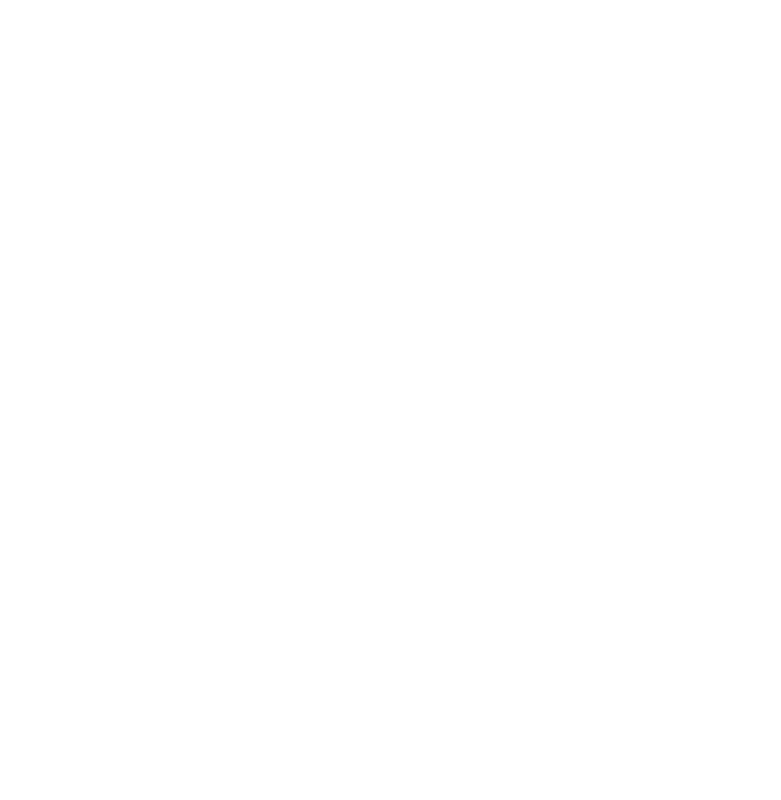
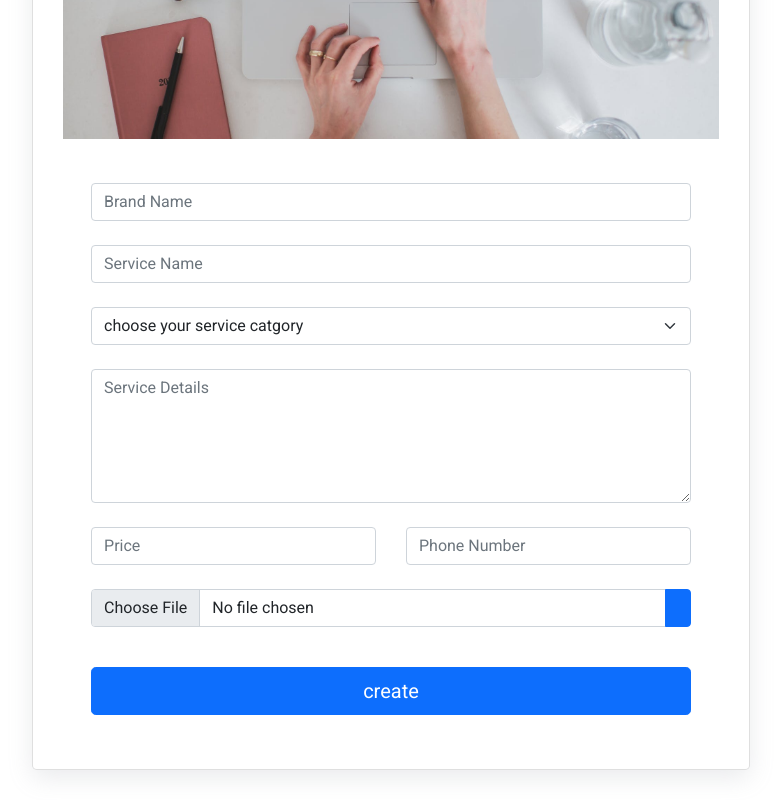
Before and after one commit to Mhmd3ssam/Joy, a React (Create React App) app in the folder client/: page /signup in a window 1280 px wide. Shown: the part 1019-1819 px from the top of the page, without its empty margins (249-1030 px from the left). Before the commit the page ends 818 px from the top, so only its background shows below. Built offline with nearby package versions, Linux system fonts and the light colour scheme; no server answers.

Commit message:
upadte register part one

```diff
--- a/client/src/components/Signup.js
+++ b/client/src/components/Signup.js
@@ -5,7 +5,7 @@ import { auth } from "../Firebase";
 import { Link, useHistory } from "react-router-dom"
 import { getStorage, ref as storageRef, uploadBytesResumable, getDownloadURL } from "firebase/storage";
 import {  MDBInput } from 'mdbreact';
-
+import RegisterImage from "../pages/CreateService/images/register.jpeg"
 import app from "../Firebase";
 
 export default function Signup() {
@@ -145,6 +145,191 @@ export default function Signup() {
           </div>
           </Card>
       </Container>
+      <Container className="mt-5">
+      <section className="h-100 h-custom">
+        <div className="container  h-100">
+          <div className="row d-flex justify-content-center align-items-center h-100">
+            <div className="col-md-8 ">
+              <div className="card rounded-3">
+
+                <img
+                src={RegisterImage}
+                className="w-100"
+                style={{
+                  borderTopLeftRadius: ".3rem",
+                  borderTopRightRadius: ".3rem",
+                  height: "261px",
+                  objectFit: "cover"
+                }}
+                alt="Sample photo"
+              />
+
+                <div className="card-body  ">
+                  <h3 className="mb-4 pb-2 pb-md-0  px-md-2 text-center text-primary">
+
+                  </h3>
+                  <form className="px-md-2" >
+                    <div className=" mb-4">
+                      <input
+                        type="text"
+                        className="form-control"
+                        placeholder="Brand Name"
+                        //ref={brandNameRef}
+                        onChange={(e) => {
+                        //  handleInputChange(e);
+                        }}
+                       // value={brandName}
+                        name="brandName"
+                      />
+                      {/* {errors.brandName ? (
+                        <small className="text-danger ms-1">
+                          {errors.brandName}
+                        </small>
+                      ) : null} */}
+                    </div>
+
+                    <div className="mb-4">
+                      <input
+                        type="text"
+                        className="form-control"
+                        placeholder="Service Name"
+                        //ref={serviceNameRef}
+                        onChange={(e) => {
+                         // handleInputChange(e);
+                        }}
+                        //value={serviceName}
+                        name="serviceName"
+                      />
+                      {/* {errors.serviceName ? (
+                        <small className="text-danger ms-1">
+                          {errors.serviceName}
+                        </small>
+                      ) : null}{" "} */}
+                    </div>
+                    <div className="mb-4">
+                      <select
+                        className="form-select"
+                        onChange={(e) => {
+                          //handleInputChange(e);
+                        }}
+                        name="catgoryName"
+                        required
+                      >
+                        <option disabled selected>
+                          choose your service catgory
+                        </option>
+                        <option value="Rent">Rent</option>
+                        <option value="Hotels">Hotels</option>
+                        <option value="Restaurants">Restaurants</option>
+                      </select>
+                      {/* {errors.catagory ? (
+                        <small className="text-danger ms-1">{errors.catagory}</small>
+                      ) : null} */}
+                    </div>
+
+                    <div className=" mb-4">
+                      <textarea
+                        className="form-control"
+                        placeholder="Service Details"
+                        rows="5"
+                        //ref={serviceDescripitionRef}
+                        onChange={(e) => {
+                          //handleInputChange(e);
+                        }}
+                        //value={serviceDescripition}
+                        name="serviceDescripition"
+                      />
+                      {/* {errors.serviceDescripition ? (
+                        <small className="text-danger ms-1">
+                          {errors.serviceDescripition}
+                        </small>
+                      ) : null} */}
+                    </div>
+
+                    <div className="row">
+                      <div className="col-md-6 mb-4">
+                        <div className=" datepicker">
+                          <input
+                            type="number"
+                            className="form-control"
+                            placeholder="Price"
+                            //ref={servicePriceRef}
+                            //value={servicePrice}
+                            name="servicePrice"
+                            onChange={(e) => {
+                              //handleInputChange(e);
+                            }}
+                          />
+                        </div>
+                        {/* {errors.servicePrice ? (
+                          <small className="text-danger ms-1">
+                            {errors.servicePrice}
+                          </small>
+                        ) : null} */}
+                      </div>
+                      <div className="col-md-6 mb-4">
+                        <div className=" datepicker">
+                          <input
+                            type="number"
+                            className="form-control"
+                            placeholder="Phone Number"
+                            // ref={servicePhoneRef}
+                            onChange={(e) => {
+                              //handleInputChange(e);
+                            }}
+                            //value={servicePhone}
+                            name="servicePhone"
+                          />
+                          {/* {errors.servicePhone ? (
+                            <small className="text-danger ms-1">
+                              {errors.servicePhone}
+                            </small>
+                          ) : null} */}
+                        </div>
+                      </div>
+                    </div>
+                    <div class="input-group mb-3">
+                      <input
+                        type="file"
+                        class="form-control"
+                        name="image"
+                        placeholder="Upload Image"
+                        // onChange={handelChange}
+                      />
+                      <button
+                        className="btn btn-primary "
+                        // onClick={handelUpload}
+                        // disabled={progress === 100 ? true : false}
+                      >
+                        {/* {progress === 100 ? "Uploaded" : "Upload"} */}
+                      </button>
+                    </div>
+                    {/* <span className="text-danger">{error}</span> */}
+                    {/* {progress === 0 ? null : progress > 0 && progress < 100 ? (
+                      progressComp()
+                    ) : progress === 100 ? (
+                      <>
+                        Image Uploaded{" "}
+                        <img
+                          src="https://img.icons8.com/nolan/96/photoshoot-completed.png"
+                          width="20"
+                        />
+                      </>
+                    ) : null} */}
+                    <button
+                      type="submit"
+                      className="btn btn-primary w-100 btn-lg mb-1 mt-4"
+                    >
+                      create
+                    </button>
+                  </form>
+                </div>
+              </div>
+            </div>
+          </div>
+        </div>
+      </section>
+    </Container>
     </>
   );
 }
--- a/client/src/components/login.js
+++ b/client/src/components/login.js
@@ -70,15 +70,7 @@ export default function Login() {
                           type="email"
                           ref={emailRef}
                           required
-                         onChange={(e) => {
-                            // handleInputChange(e);
-                          }}
                         />
-                        {/* {errors.brandName ? (
-                        <small className="text-danger ms-1">
-                          {errors.brandName}
-                        </small>
-                      ) : null} */}
                       </div>
                       <div className="mb-4">
                         <input
@@ -87,17 +79,7 @@ export default function Login() {
                           placeholder="User Password"
                           ref={passwordRef}
                           required
-                          onChange={(e) => {
-                            //handleInputChange(e);
-
-                          }}
                         />
-
-                        {/* {errors.serviceName ? (
-                        <small className="text-danger ms-1">
-                          {errors.serviceName}
-                        </small>
-                      ) : null}{" "} */}
                       </div>
                       <button
                         type="submit"
```
Also changed, not shown: client/src/pages/CreateService/images/register.jpeg (added).
